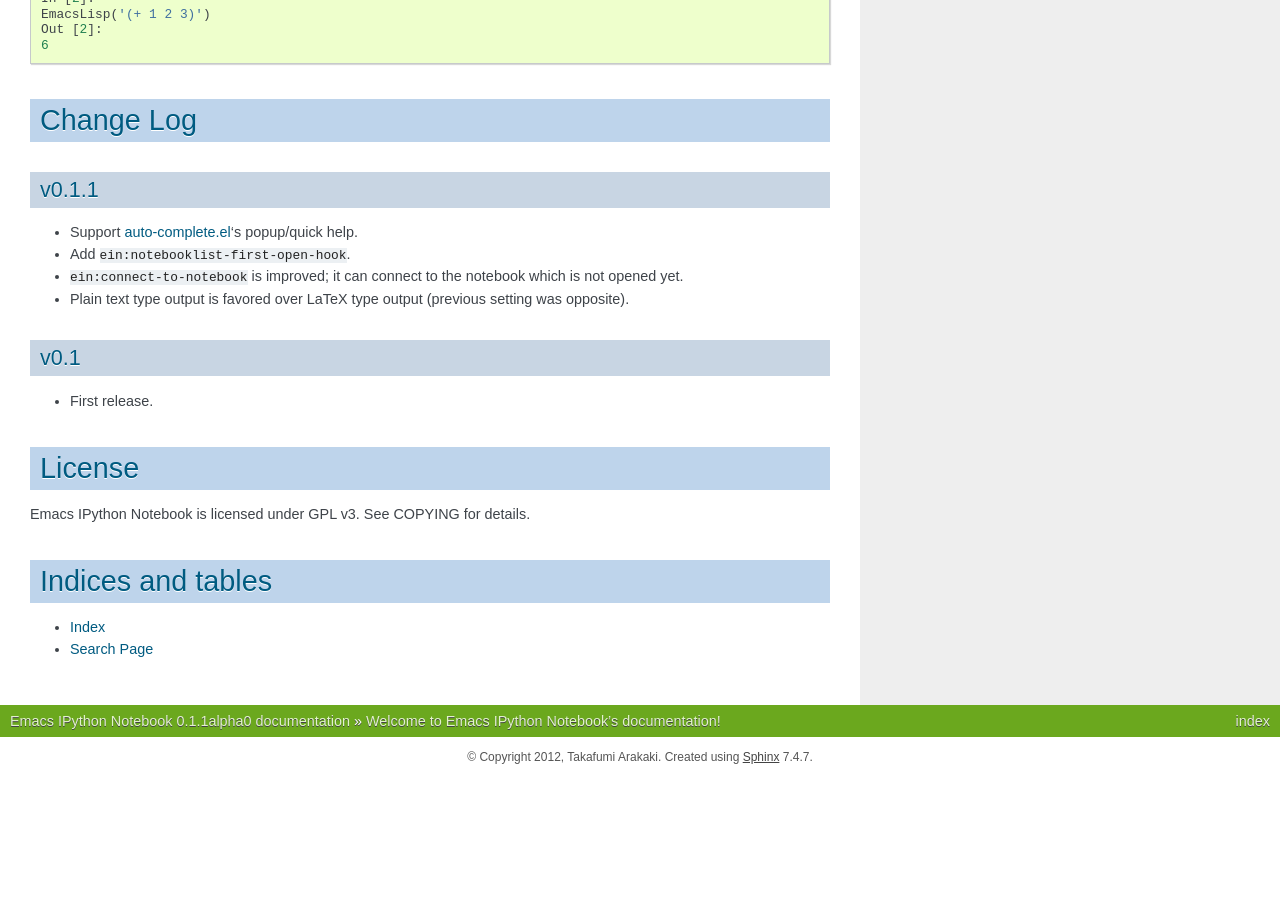
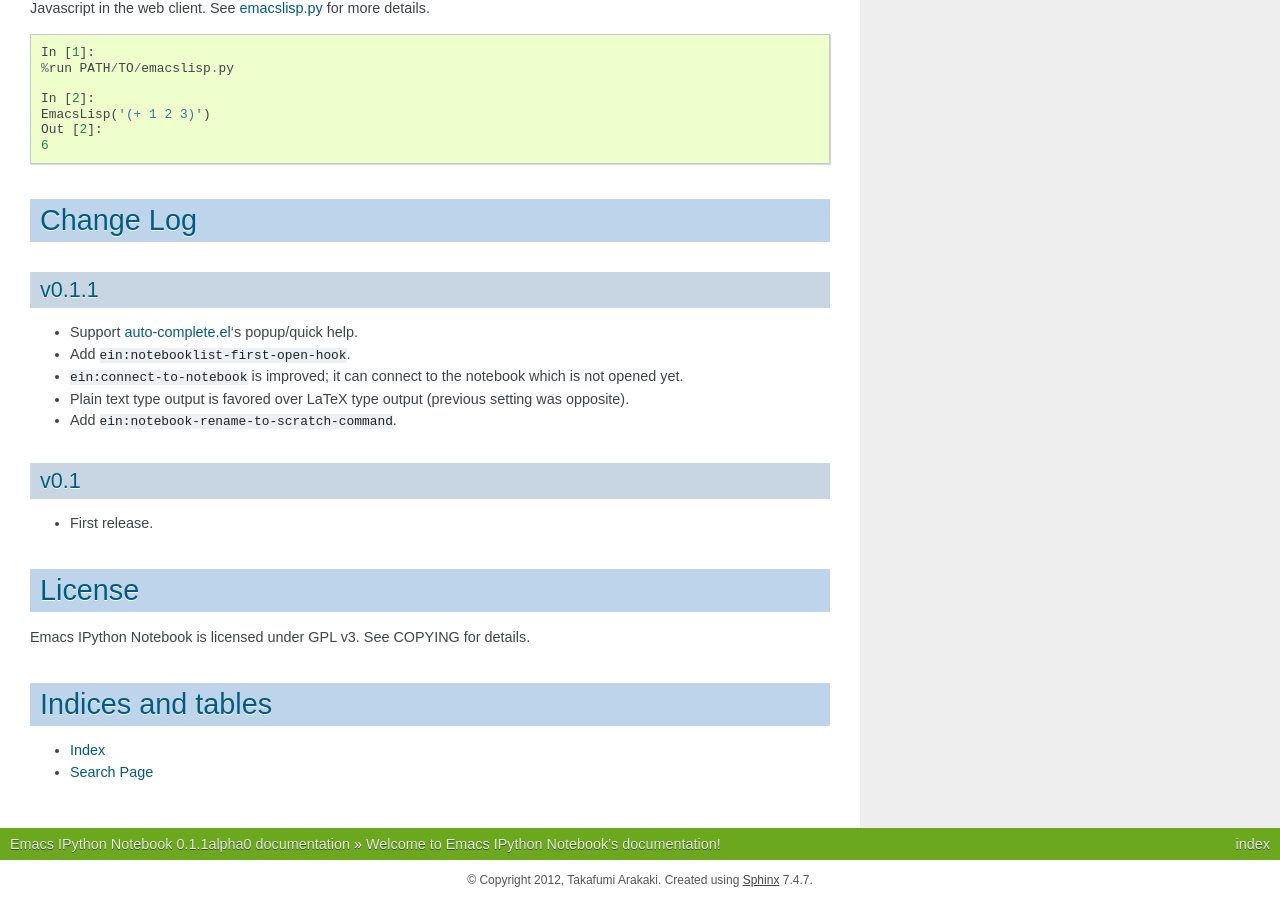
Before and after one commit to millejoh/emacs-ipython-notebook, a Sphinx documentation site: the page built from doc/source/index.rst, in a window 1280 px wide and 900 px high, scrolled down 10270 px. Built offline with Sphinx 7.4.7, drawn with Linux system fonts in a browser that asks for light colours; cross-references to code outside the pages are shown as plain code; before the commit the page ends 11047 px from its top, so only the background shows below that.

Commit message:
Add change log and update document

```diff
--- a/doc/source/index.rst
+++ b/doc/source/index.rst
@@ -218,6 +218,7 @@
 .. el:keymap:: ein:notebook-mode-map
 
 .. el:function:: ein:notebook-delete-cell-command
+.. el:function:: ein:notebook-rename-to-scratch-command
 
 Connected buffer
 ^^^^^^^^^^^^^^^^
@@ -300,6 +300,7 @@
 .. el:variable:: ein:notebook-console-executable
 .. el:variable:: ein:notebook-console-args
 .. el:variable:: ein:cell-traceback-level
+.. el:variable:: ein:scratch-notebook-name-template
 
 Connect
 ^^^^^^^
@@ -406,6 +407,7 @@
   the notebook which is not opened yet.
 * Plain text type output is favored over LaTeX type output
   (previous setting was opposite).
+* Add :el:symbol:`ein:notebook-rename-to-scratch-command`.
 
 v0.1
 ----
```
Also changed, not shown: other parts of doc/source/index.rst (+0 -1 lines).
